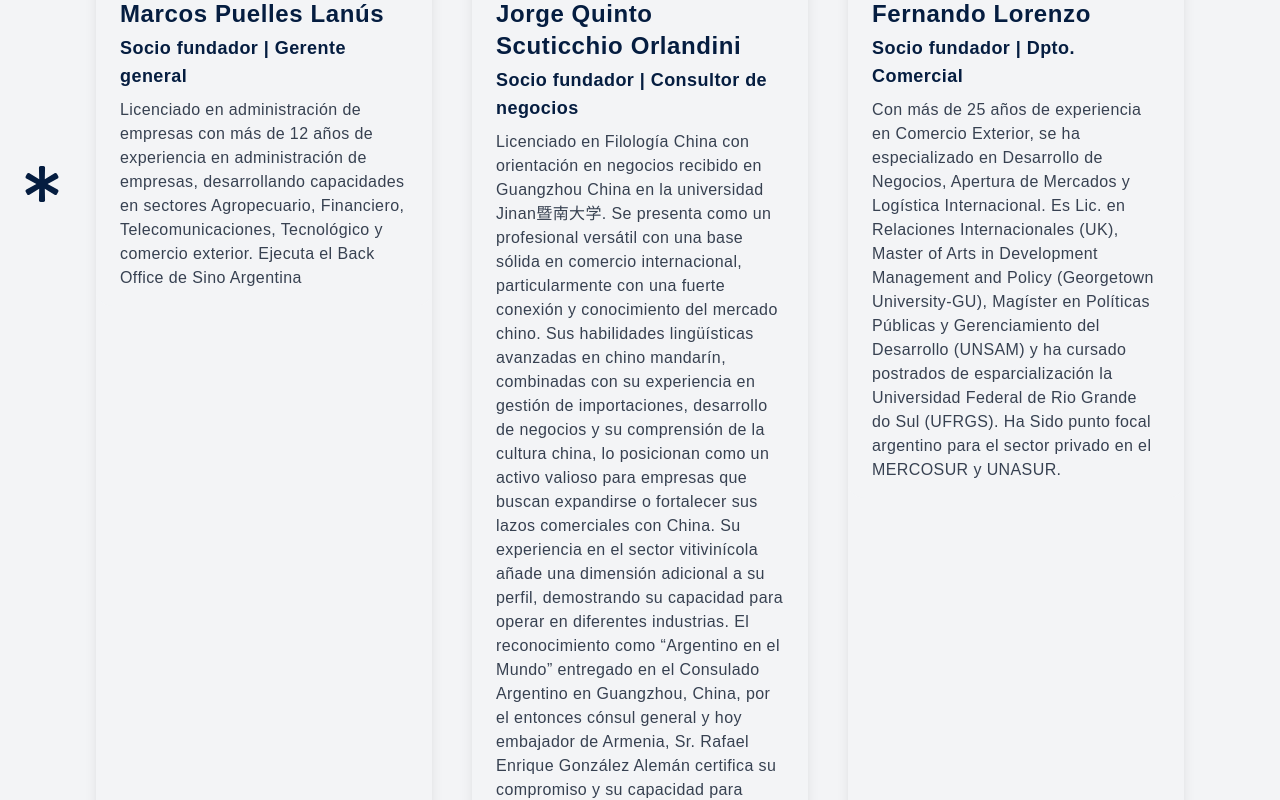
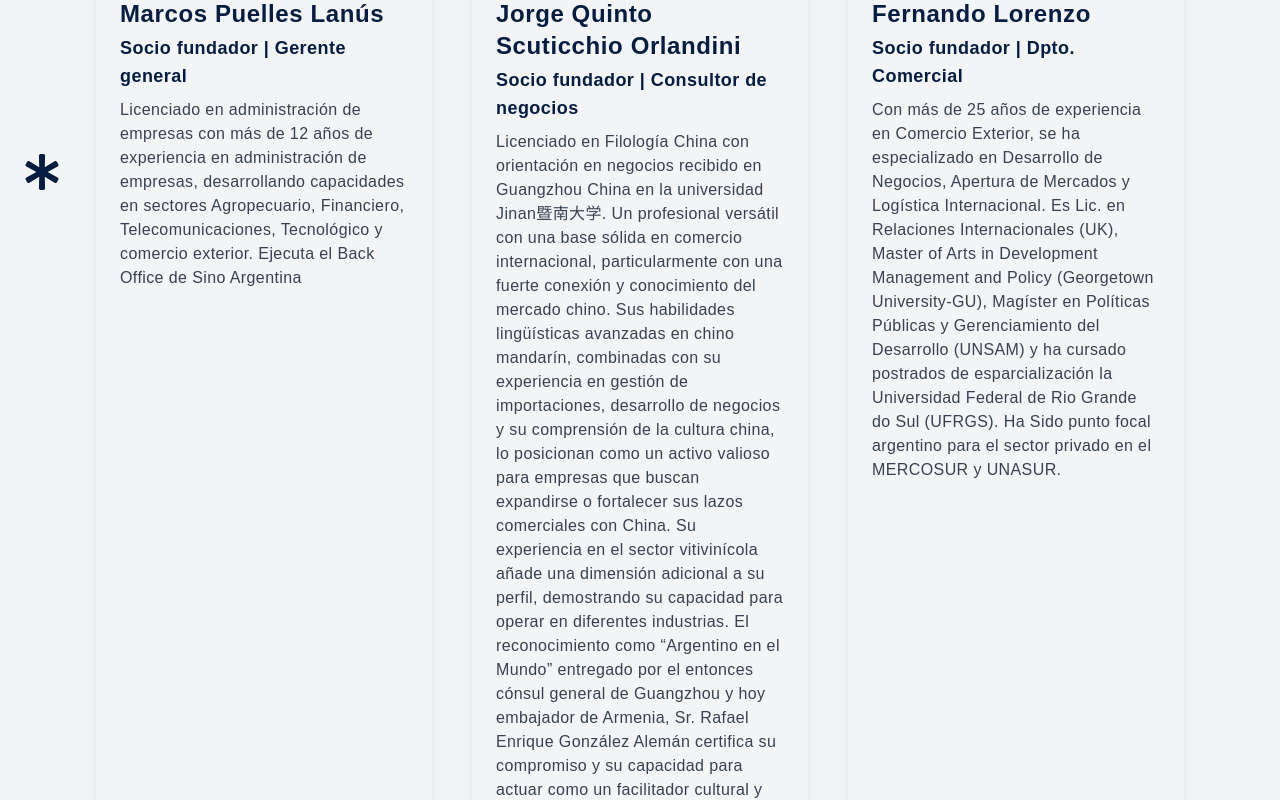
Before and after one commit to SinoArgentinaDev/proyecto_Sino, a React (Vite) app: page /nosotros in a window 1280 px wide. Shown: the part 3220-4020 px from the top of the page. Built offline with nearby package versions, Linux system fonts and the light colour scheme.

Commit message:
[fix] correcion de estilos y texto

```diff
--- a/src/components/HorizontalCard/HorizontalCard.jsx
+++ b/src/components/HorizontalCard/HorizontalCard.jsx
@@ -2,7 +2,7 @@ import React from 'react';
 
 export const HorizontalCard = ({ url, title, texts }) => {
   return (
-    <div className="flex flex-col md:flex-row items-center md:items-start gap-10 md:gap-12 p-8 md:p-12 lg:p-16 bg-white dark:bg-gray-800 mt-5">
+    <div className="flex flex-col md:flex-row items-center md:items-start gap-10 md:gap-12 p-8 md:p-12 lg:p-16 bg-white mt-5">
       {/* Text Section */}
       <div className="flex flex-col justify-center w-full md:w-1/2 space-y-6 md:space-y-6 text-gray-800 lg:my-14">
         <h1 className="text-3xl md:text-3xl lg:text-4xl font-extrabold text-center md:text-center tracking-widest text-[#051d40] lg:my-14 md:my-10 ">
--- a/src/components/HorizontalCard/InvertCard.jsx
+++ b/src/components/HorizontalCard/InvertCard.jsx
@@ -2,7 +2,7 @@ import React from 'react';
 
 export const InvertCard = ({ url, title, texts }) => {
   return (
-    <div className="flex flex-col md:flex-row items-center md:items-start gap-10 md:gap-12 p-8 md:p-12 lg:p-16 bg-white dark:bg-gray-800 ">
+    <div className="flex flex-col md:flex-row items-center md:items-start gap-10 md:gap-12 p-8 md:p-12 lg:p-16 bg-white ">
       {/* Image Section */}
       <div
         className="relative w-full h-[35vh] md:w-[550px] md:h-[340px] lg:h-[60vh]"
--- a/src/translations/es/global.json
+++ b/src/translations/es/global.json
@@ -92,7 +92,7 @@
     "description_1":"Licenciado en administración de empresas con más de 12 años de experiencia en administración de empresas, desarrollando capacidades en sectores Agropecuario, Financiero, Telecomunicaciones, Tecnológico y comercio exterior. Ejecuta el Back Office de Sino Argentina",
     "title_2":"Jorge Quinto Scuticchio Orlandini",
     "subtitle_2":"Socio fundador | Consultor de negocios",
-    "description_2":"Licenciado en Filología China con orientación en negocios recibido en Guangzhou China en la universidad Jinan暨南大学. Se presenta como un profesional versátil con una base sólida en comercio internacional, particularmente con una fuerte conexión y conocimiento del mercado chino. Sus habilidades lingüísticas avanzadas en chino mandarín, combinadas con su experiencia en gestión de importaciones, desarrollo de negocios y su comprensión de la cultura china, lo posicionan como un activo valioso para empresas que buscan expandirse o fortalecer sus lazos comerciales con China. Su experiencia en el sector vitivinícola añade una dimensión adicional a su perfil, demostrando su capacidad para operar en diferentes industrias. El reconocimiento como “Argentino en el Mundo” entregado en el Consulado Argentino en Guangzhou, China, por el entonces cónsul general y hoy embajador de Armenia, Sr. Rafael Enrique González Alemán certifica su compromiso y su capacidad para actuar como un facilitador cultural y comercial entre Argentina y China.",
+    "description_2":"Licenciado en Filología China con orientación en negocios recibido en Guangzhou China en la universidad Jinan暨南大学.  Un profesional versátil con una base sólida en comercio internacional, particularmente con una fuerte conexión y conocimiento del mercado chino. Sus habilidades lingüísticas avanzadas en chino mandarín, combinadas con su experiencia en gestión de importaciones, desarrollo de negocios y su comprensión de la cultura china, lo posicionan como un activo valioso para empresas que buscan expandirse o fortalecer sus lazos comerciales con China. Su experiencia en el sector vitivinícola añade una dimensión adicional a su perfil, demostrando su capacidad para operar en diferentes industrias. El reconocimiento como “Argentino en el Mundo” entregado por el entonces cónsul general de Guangzhou y hoy embajador de Armenia, Sr. Rafael Enrique González Alemán certifica su compromiso y su capacidad para actuar como un facilitador cultural y comercial entre Argentina y China.",
     "title_3":"Fernando Lorenzo",
     "subtitle_3":"Socio fundador | Dpto. Comercial",
     "description_3":"Con más de 25 años de experiencia en Comercio Exterior, se ha especializado en Desarrollo de Negocios, Apertura de Mercados y Logística Internacional. Es Lic. en Relaciones Internacionales (UK), Master of Arts in Development Management and Policy (Georgetown University-GU), Magíster en Políticas Públicas y Gerenciamiento del Desarrollo (UNSAM) y ha cursado postrados de esparcialización la Universidad Federal de Rio Grande do Sul (UFRGS). Ha Sido punto focal argentino para el sector privado en el MERCOSUR y UNASUR."
```
